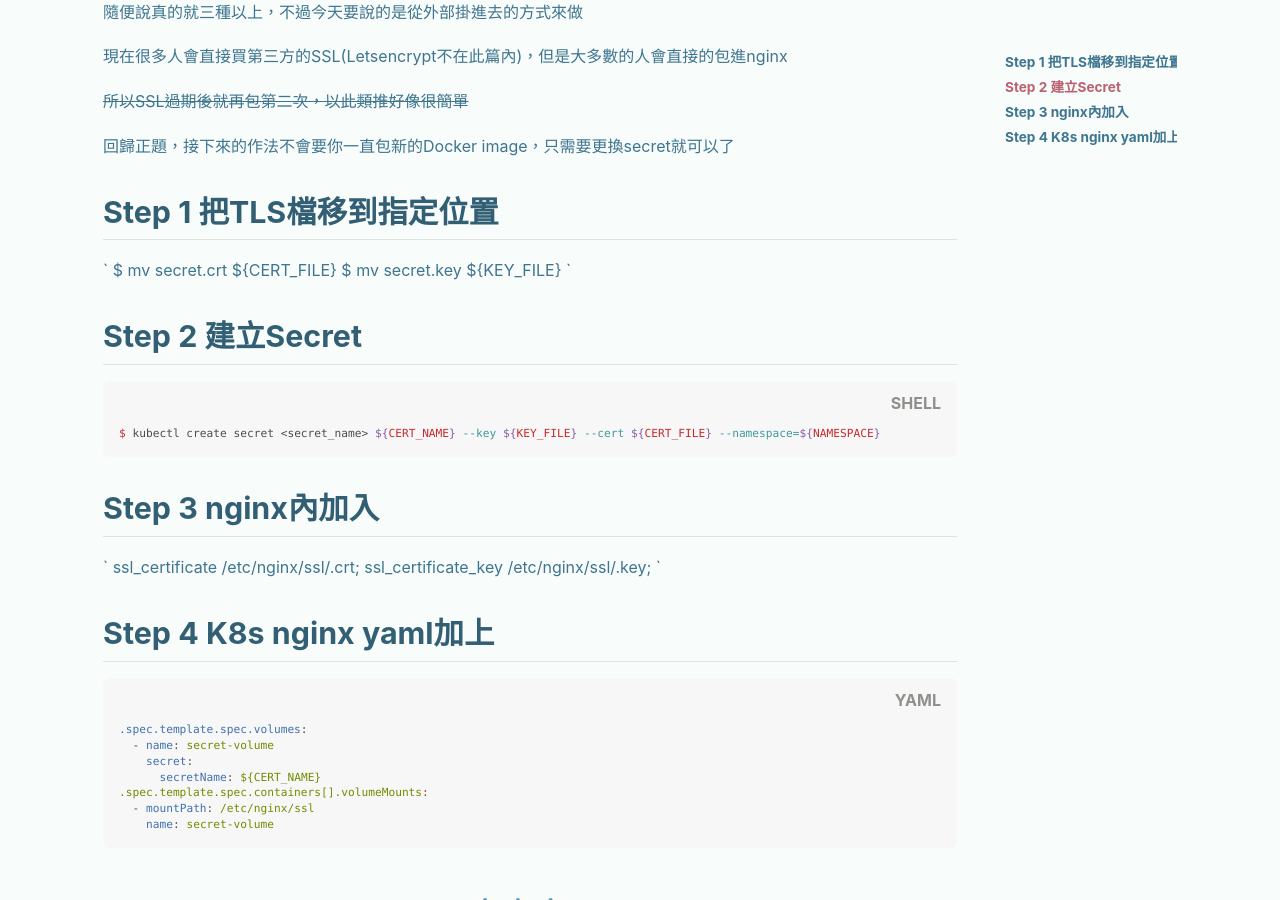
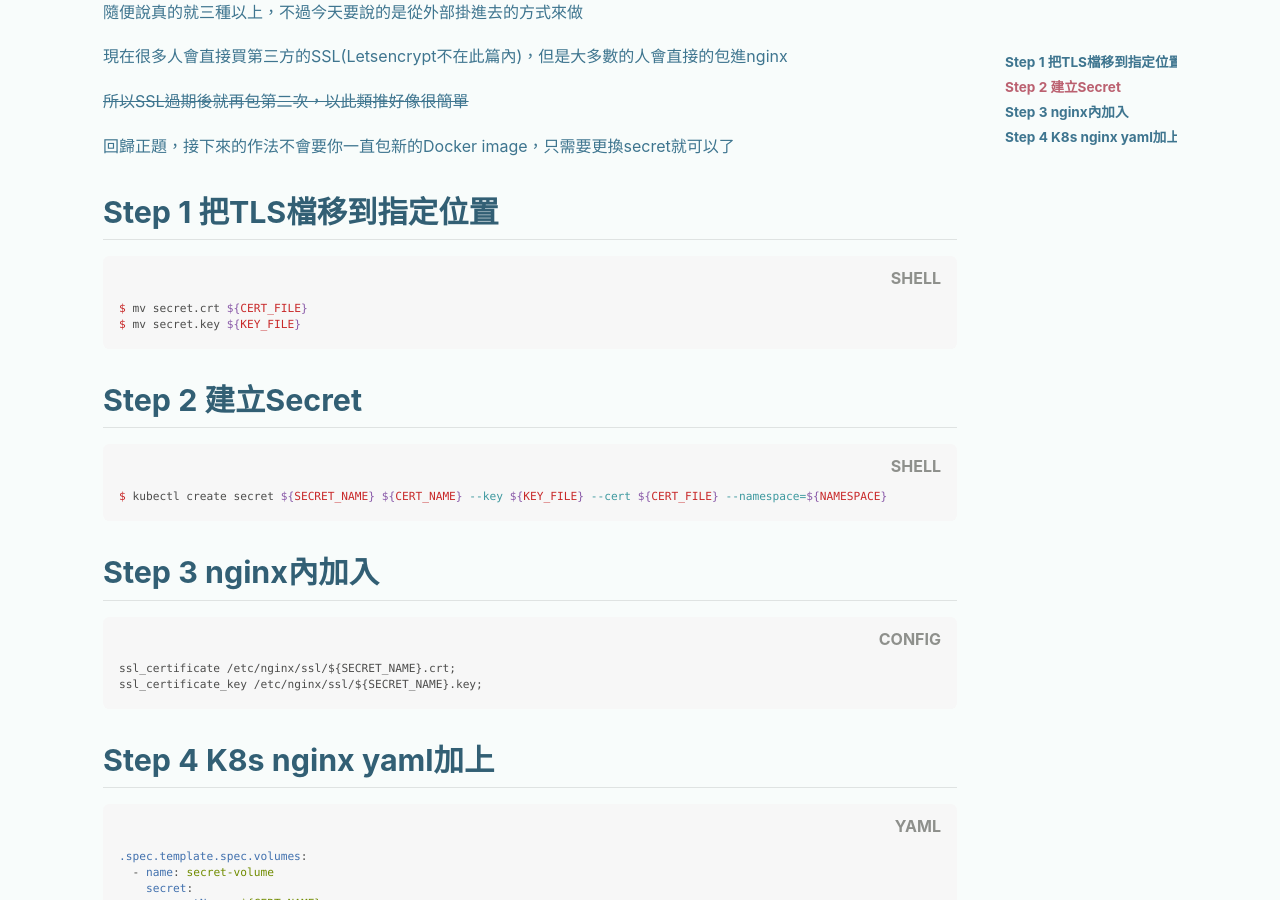
Before and after one commit to tingShean/tingshean.github.io, a Jekyll site: the page built from _posts/2018-12-26-k8s-tls-with-nginx.md, in a window 1280 px wide and 900 px high, scrolled down 356 px. Built offline with Jekyll 4.4.1, drawn with Linux system fonts in a browser that asks for light colours; nearby versions of some CDN libraries.

Commit message:
Update post context

```diff
--- a/_posts/2018-12-26-k8s-tls-with-nginx.md
+++ b/_posts/2018-12-26-k8s-tls-with-nginx.md
@@ -18,21 +18,21 @@ tags: Kubernetes k8s nginx ssl tls
 
 <!--more-->
 ## Step 1 把TLS檔移到指定位置
-`
+{% highlight shell %}
 $ mv secret.crt ${CERT_FILE}
 $ mv secret.key ${KEY_FILE}
-`
+{% endhighlight %}
 
 ## Step 2 建立Secret
 {% highlight shell %}
-$ kubectl create secret <secret_name> ${CERT_NAME} --key ${KEY_FILE} --cert ${CERT_FILE} --namespace=${NAMESPACE}
+$ kubectl create secret ${SECRET_NAME} ${CERT_NAME} --key ${KEY_FILE} --cert ${CERT_FILE} --namespace=${NAMESPACE}
 {% endhighlight %}
 
 ## Step 3 nginx內加入
-`
-ssl_certificate /etc/nginx/ssl/<secret_name>.crt;
-ssl_certificate_key /etc/nginx/ssl/<secret_name>.key;
-`
+{% highlight config %}
+ssl_certificate /etc/nginx/ssl/${SECRET_NAME}.crt;
+ssl_certificate_key /etc/nginx/ssl/${SECRET_NAME}.key;
+{% endhighlight %}
 
 ## Step 4 K8s nginx yaml加上
 {% highlight yaml %}
```
